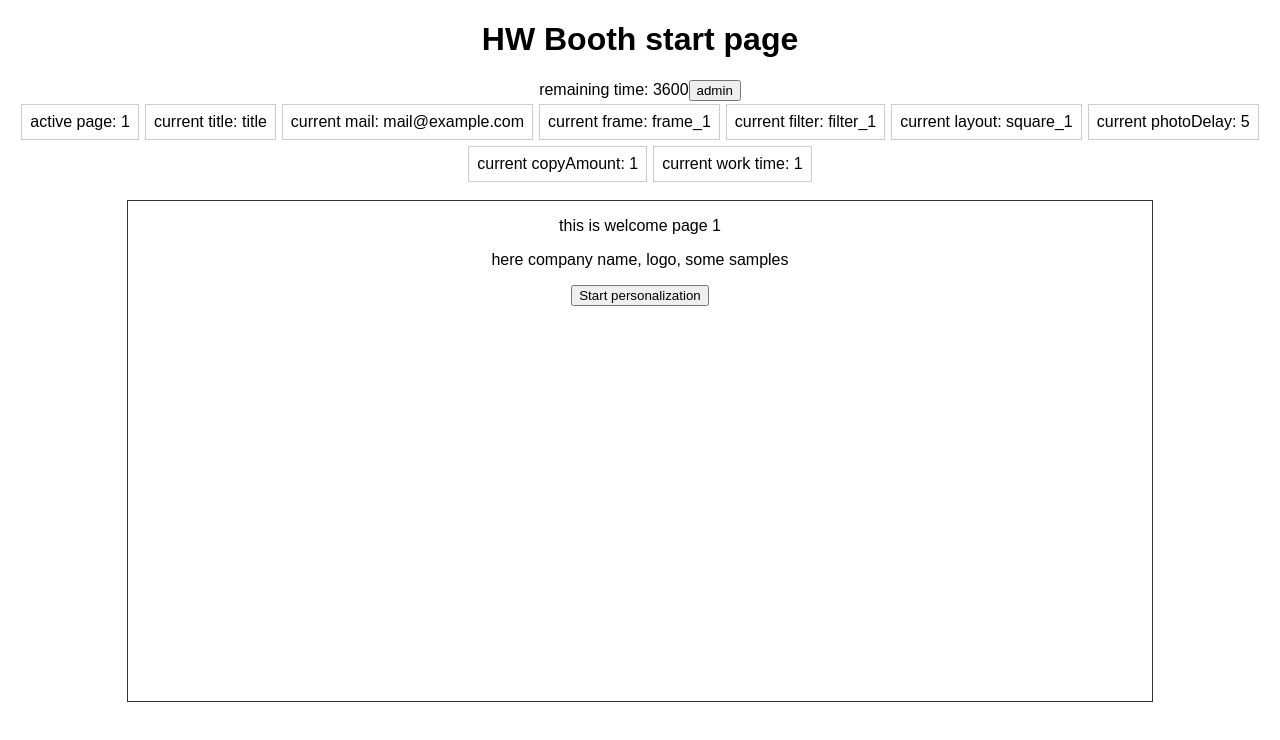
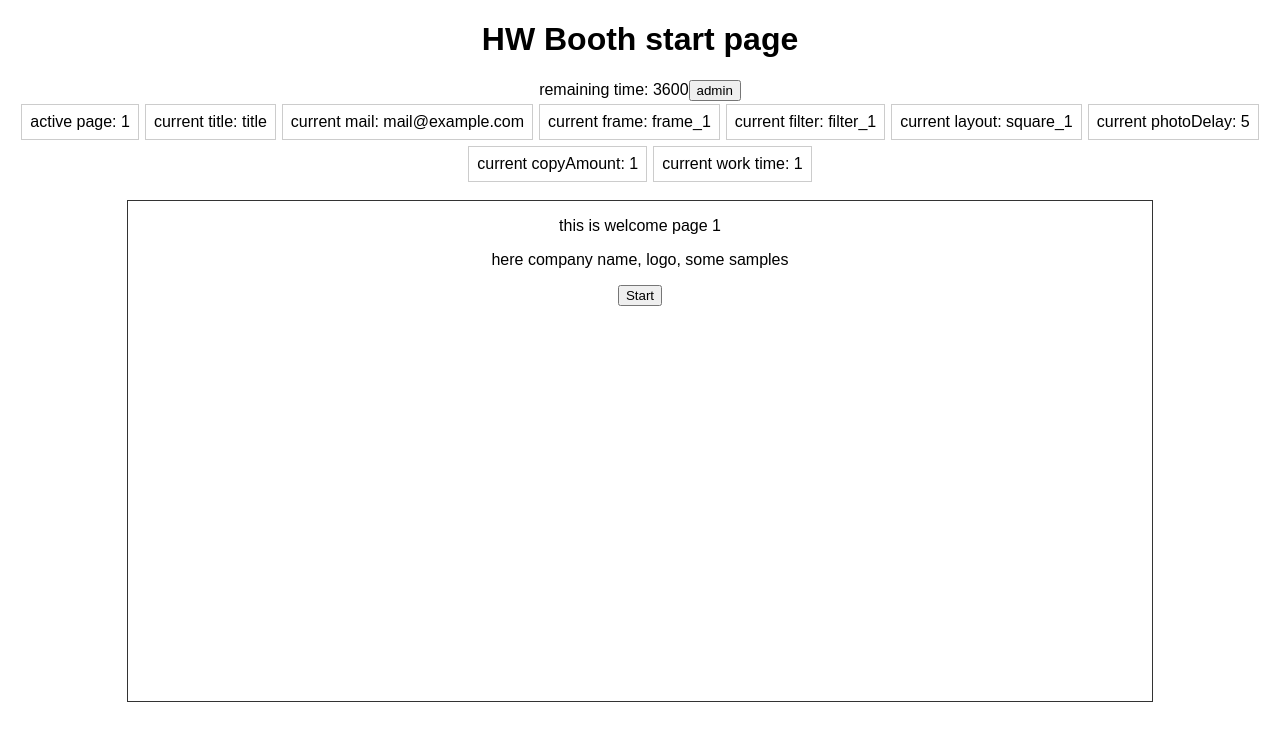
Before and after one commit to Wasiak/WH_booth, a React (Create React App) app in the folder react-redux-ver/: page / in a window 1280 px wide. Shown: the top 740 px of the page. Built offline with nearby package versions, Linux system fonts and the light colour scheme.

Commit message:
add files

```diff
--- a/react-redux-ver/src/Pages/Page1.js
+++ b/react-redux-ver/src/Pages/Page1.js
@@ -6,7 +6,7 @@ const page1 = ( props ) => {
         <div className='Page'>
             <p>this is welcome page 1</p>
             <p>here company name, logo, some samples</p>
-            <button onClick={props.click}>Start personalization</button>
+            <button onClick={props.click}>Start</button>
         </div>
     )
 }
```
Also changed, not shown: 2 other files (tests, documents, lock files or other folders).
